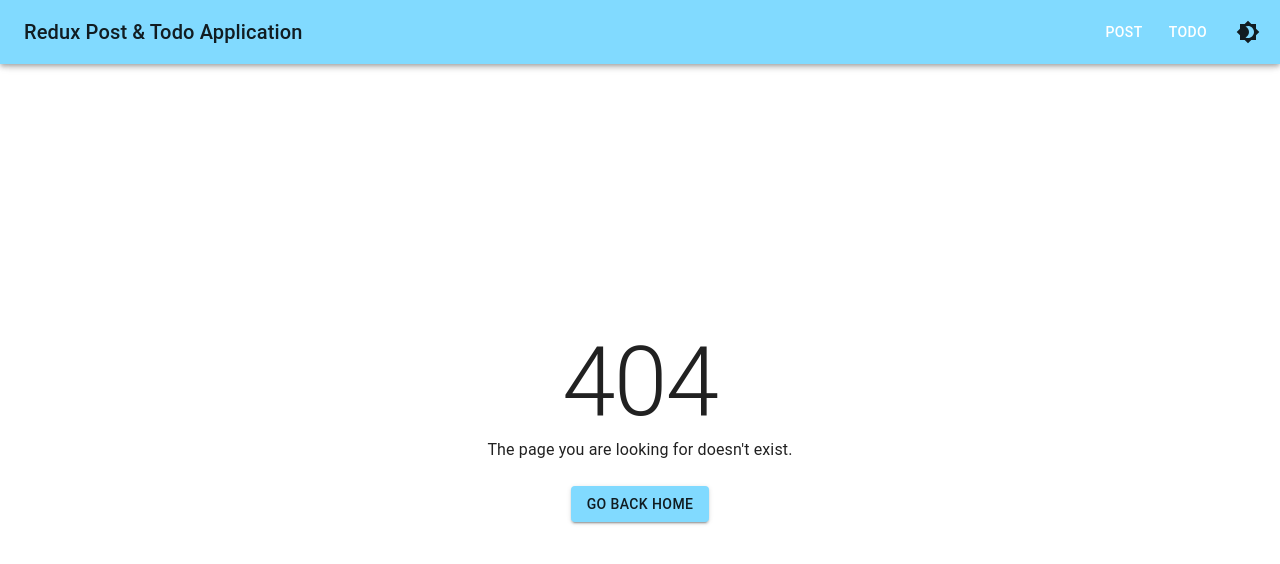
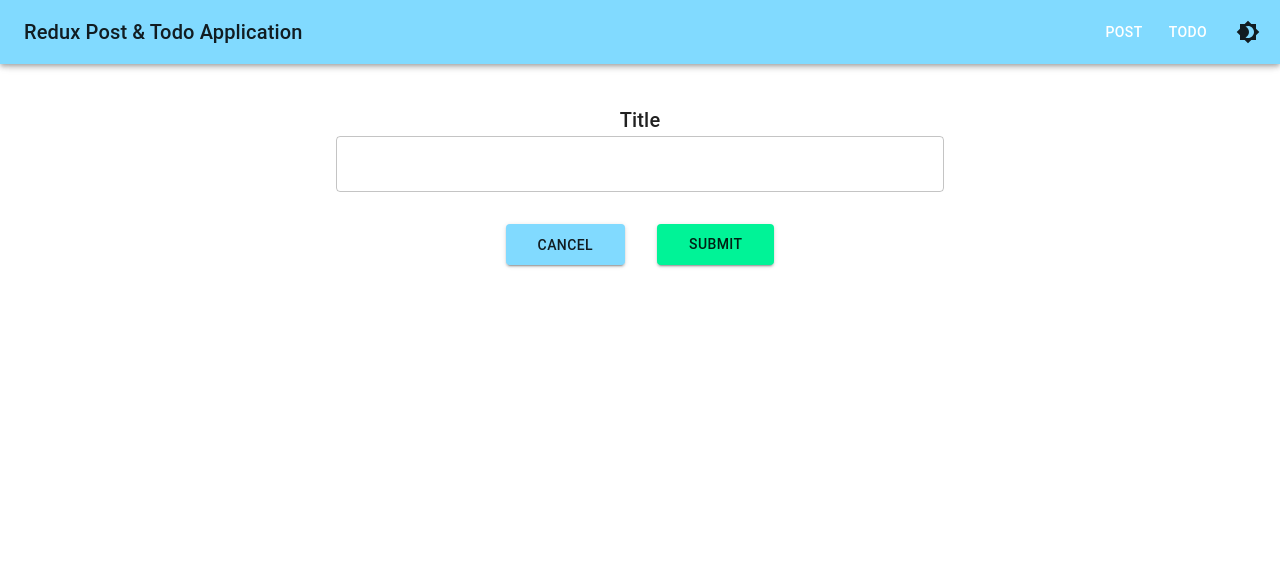
Before and after one commit to KevinThomasNY/Redux-Post-App, a React (Vite) app: page /todo/edit/1 in a window 1280 px wide. Before the commit this address had no page. Shown: the top 564 px of the page. Built offline with nearby package versions, Linux system fonts and the light colour scheme.

Commit message:
feat: edit todo

```diff
--- a/src/components/ShowTodos.tsx
+++ b/src/components/ShowTodos.tsx
@@ -24,7 +24,7 @@ const ShowTodos = () => {
   }, [dispatch, status, todos]);
 
   const handleEdit = (id: number) => {
-    navigate(`post/edit/${id}`);
+    navigate(`edit/${id}`);
   };
 
   if (todos.length === 0) {
--- a/src/components/TodoEditForm.tsx
+++ b/src/components/TodoEditForm.tsx
@@ -1,8 +1,79 @@
+import { useState, useEffect } from "react";
+import { useNavigate } from "react-router-dom";
+import { useAppDispatch } from "../app/hooks";
+import { editTodo } from "../features/todos/todosSlice";
+import { Box, Button, TextField, Typography } from "@mui/material";
+import { Todo } from "../features/todos/todosSlice";
 
-const TodoEditForm = () => {
+const TodoEditForm = ({ id, title, userId, completed }: Todo) => {
+  const navigate = useNavigate();
+  const [formData, setFormData] = useState<Todo>({
+    id: id,
+    title: title || "",
+    userId: userId || 1,
+    completed: completed || false,
+  });
+  const dispatch = useAppDispatch();
+
+  useEffect(() => {
+    setFormData({
+      id: id,
+      title: title || "",
+      userId: userId || 1,
+      completed: completed || false,
+    });
+  }, [id, title, userId, completed]);
+
+  const handleChange = (event: React.ChangeEvent<HTMLInputElement>) => {
+    const { name, value } = event.target;
+    setFormData({ ...formData, [name]: value });
+  };
+
+  const handleSubmit = (event: React.FormEvent<HTMLFormElement>) => {
+    event.preventDefault();
+    dispatch(editTodo(formData));
+    setFormData({ id: 0, title: "", userId: 1, completed: false});
+    navigate("/todo");
+  };
+
+  const handleCancel = () => {
+    navigate("/todo");
+  }
+
   return (
-    <div>TodoEditForm</div>
-  )
-}
+    <Box
+      component="form"
+      onSubmit={handleSubmit}
+      display="flex"
+      flexDirection="column"
+      alignItems="center"
+      width="50%"
+      maxWidth={"700px"}
+      bgcolor="background.paper"
+      padding={2}
+      marginX="auto"
+    >
+      <Typography variant="h6" align="left">
+        Title
+      </Typography>
+      <TextField
+        name="title"
+        value={formData.title}
+        onChange={handleChange}
+        variant="outlined"
+        fullWidth
+        sx={{ marginBottom: 2 }}
+      />
+      <Box display="flex" justifyContent="center" gap={4}>
+        <Button color="primary" onClick={handleCancel} sx={{ mt: 2, px: 4, pt: 1}}>
+          Cancel
+        </Button>
+        <Button color="secondary" type="submit" sx={{ mt: 2, px: 4, py: 1 }}>
+          Submit
+        </Button>
+      </Box>
+    </Box>
+  );
+};
 
-export default TodoEditForm
+export default TodoEditForm;
--- a/src/features/todos/todosSlice.ts
+++ b/src/features/todos/todosSlice.ts
@@ -10,11 +10,13 @@ export interface Todo {
 
 export interface TodoState {
   todos: Todo[];
+  selectedTodo: Todo | null;
   status: "idle" | "loading" | "succeeded" | "failed";
   error: string | null;
 }
 const initialState: TodoState = {
   todos: [],
+  selectedTodo: null,
   status: "idle",
   error: null,
 };``
@@ -36,6 +38,19 @@ const todosSlice = createSlice({
     deleteTodo :(state, action: PayloadAction<number>) => {
       const id = action.payload;
       state.todos = state.todos.filter((todo) => todo.id !== id)
+    },
+    getSingleTodo: (state, action: PayloadAction<number>) => {
+      const id = action.payload;
+      state.selectedTodo = state.todos.find((todo) => todo.id === id) || null;
+    },
+    editTodo: (state, action: PayloadAction<Todo>) => {
+      const {id, title, userId, completed} = action.payload;
+      const existingTodo = state.todos.find((todo) => todo.id === id);
+      if (existingTodo) {
+        existingTodo.title = title;
+        existingTodo.userId = userId;
+        existingTodo.completed = completed;
+      }
     }
   },
   extraReducers(builder) {
@@ -57,5 +72,5 @@ const todosSlice = createSlice({
 
 export const selectAllTodos = (state: RootState) => state.todos.todos;
 export const selectTodosStatus = (state: RootState) => state.todos.status;
-export const {addTodo, deleteTodo} = todosSlice.actions;
+export const {addTodo, deleteTodo, getSingleTodo, editTodo} = todosSlice.actions;
 export const todosReducer = todosSlice.reducer;
--- a/src/pages/postEdit.tsx
+++ b/src/pages/postEdit.tsx
@@ -12,8 +12,8 @@ const PostEdit = () => {
   const idAsNumber = parseInt(id || "0");
   const dispatch = useAppDispatch();
   const selectedPost = useAppSelector((state) => state.posts.selectedPost);
-  const title = selectedPost?.title ?? null;
-  const content = selectedPost?.content ?? null;
+  const title = selectedPost?.title || "";
+  const content = selectedPost?.content || "";
 
   useEffect(() => {
     dispatch(getSinglePost(idAsNumber));
--- /dev/null
+++ b/src/pages/todoEdit.tsx
@@ -0,0 +1,31 @@
+import { useEffect } from "react";
+import { useParams } from "react-router-dom";
+import { useAppSelector, useAppDispatch } from "../app/hooks";
+import { getSingleTodo } from "../features/todos/todosSlice";
+import TodoEditForm from "../components/TodoEditForm";
+type RouteParams = {
+  id: string;
+};
+
+const TodoEdit = () => {
+  const { id } = useParams<RouteParams>();
+  const idAsNumber = parseInt(id || "0");
+  console.log(idAsNumber)
+  const dispatch = useAppDispatch();
+  const selectedTodo = useAppSelector((state) => state.todos.selectedTodo);
+  const title = selectedTodo?.title || "";
+  const userId = selectedTodo?.userId || 0;
+  const completed = selectedTodo?.completed || false;
+
+  useEffect(() => {
+    dispatch(getSingleTodo(idAsNumber));
+  }, [dispatch, idAsNumber]);
+
+  return (
+    <>
+      <TodoEditForm title={title} id={idAsNumber} userId={userId} completed={completed} />
+    </>
+  );
+};
+
+export default TodoEdit;
```
Also changed, not shown: src/main.tsx (+5 -3 lines).
